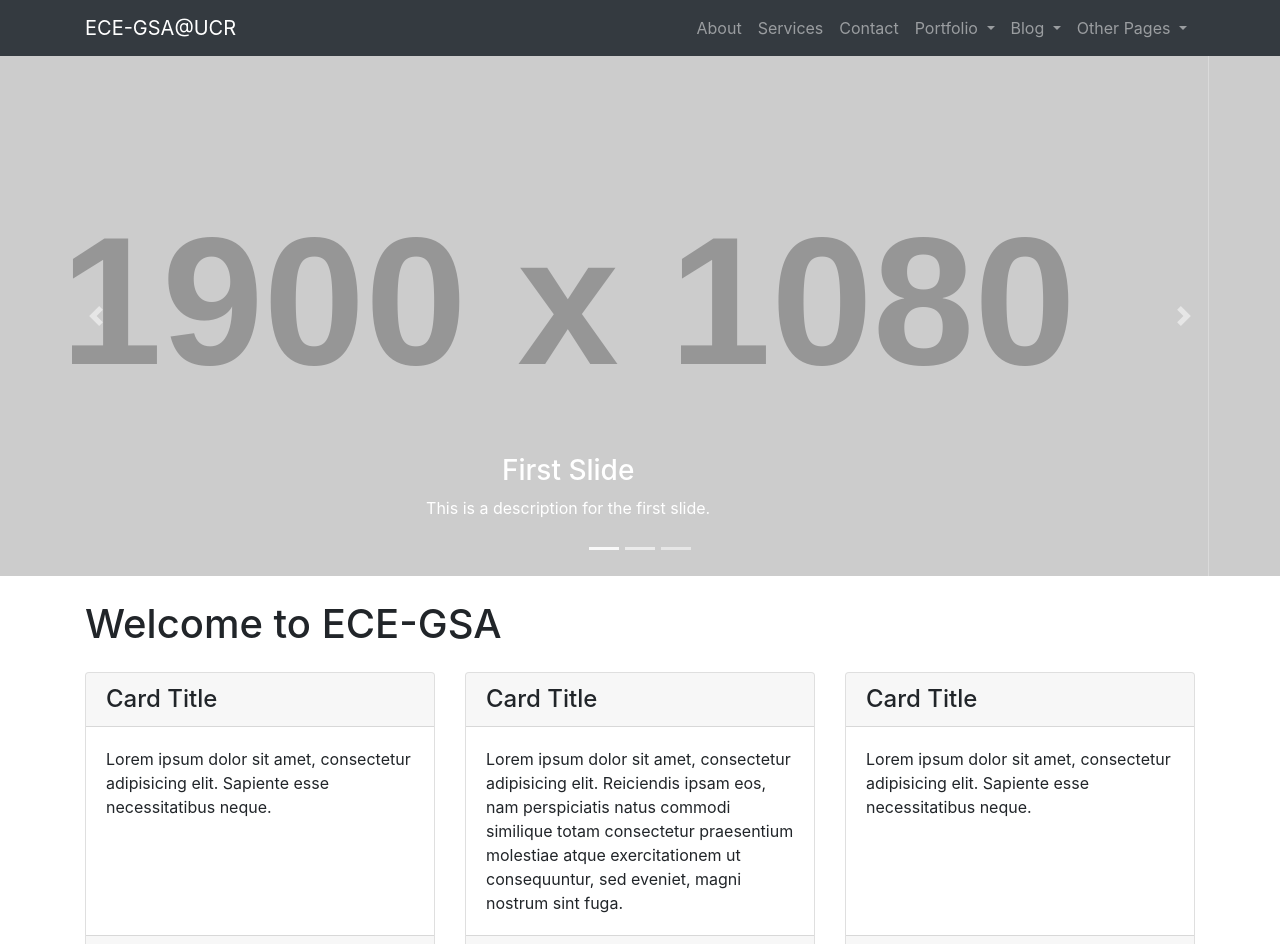
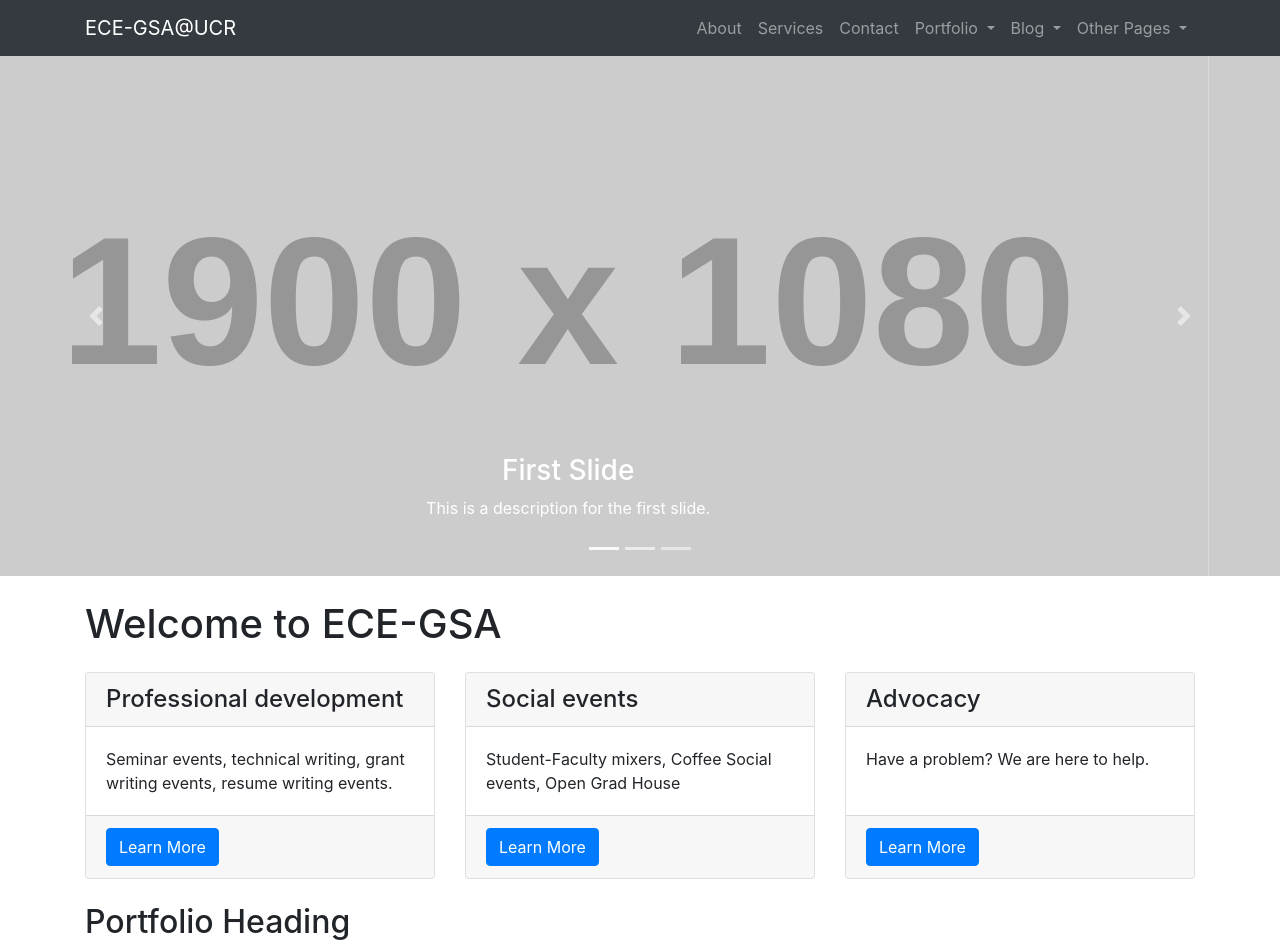
Before and after one commit to ECE-GSA/website, a website: page index.html in a window 1280 px wide. Shown: the top 944 px of the page. Drawn offline with Linux system fonts and the light colour scheme; placeholder pictures from the web are drawn by us.

Commit message:
Update on main page
-Added main categories about what we offer
-Removed Modern Business Features and Call to action section at the bottom.

```diff
--- a/index.html
+++ b/index.html
@@ -128,9 +128,9 @@
     <div class="row">
       <div class="col-lg-4 mb-4">
         <div class="card h-100">
-          <h4 class="card-header">Card Title</h4>
+          <h4 class="card-header">Professional development</h4>
           <div class="card-body">
-            <p class="card-text">Lorem ipsum dolor sit amet, consectetur adipisicing elit. Sapiente esse necessitatibus neque.</p>
+            <p class="card-text">Seminar events, technical writing, grant writing events, resume writing events.</p>
           </div>
           <div class="card-footer">
             <a href="#" class="btn btn-primary">Learn More</a>
@@ -139,9 +139,9 @@
       </div>
       <div class="col-lg-4 mb-4">
         <div class="card h-100">
-          <h4 class="card-header">Card Title</h4>
+          <h4 class="card-header">Social events</h4>
           <div class="card-body">
-            <p class="card-text">Lorem ipsum dolor sit amet, consectetur adipisicing elit. Reiciendis ipsam eos, nam perspiciatis natus commodi similique totam consectetur praesentium molestiae atque exercitationem ut consequuntur, sed eveniet, magni nostrum sint fuga.</p>
+            <p class="card-text"> Student-Faculty mixers, Coffee Social events, Open Grad House</p>
           </div>
           <div class="card-footer">
             <a href="#" class="btn btn-primary">Learn More</a>
@@ -150,9 +150,9 @@
       </div>
       <div class="col-lg-4 mb-4">
         <div class="card h-100">
-          <h4 class="card-header">Card Title</h4>
+          <h4 class="card-header">Advocacy</h4>
           <div class="card-body">
-            <p class="card-text">Lorem ipsum dolor sit amet, consectetur adipisicing elit. Sapiente esse necessitatibus neque.</p>
+            <p class="card-text"> Have a problem? We are here to help.</p>
           </div>
           <div class="card-footer">
             <a href="#" class="btn btn-primary">Learn More</a>
@@ -236,7 +236,7 @@
     <!-- /.row -->
 
     <!-- Features Section -->
-    <div class="row">
+    <!-- div class="row">
       <div class="col-lg-6">
         <h2>Modern Business Features</h2>
         <p>The Modern Business template by Start Bootstrap includes:</p>
@@ -257,10 +257,10 @@
     </div>
     <!-- /.row -->
 
-    <hr>
+    <!-- hr>
 
     <!-- Call to Action Section -->
-    <div class="row mb-4">
+    <!-- div class="row mb-4">
       <div class="col-md-8">
         <p>Lorem ipsum dolor sit amet, consectetur adipisicing elit. Molestias, expedita, saepe, vero rerum deleniti beatae veniam harum neque nemo praesentium cum alias asperiores commodi.</p>
       </div>
```
